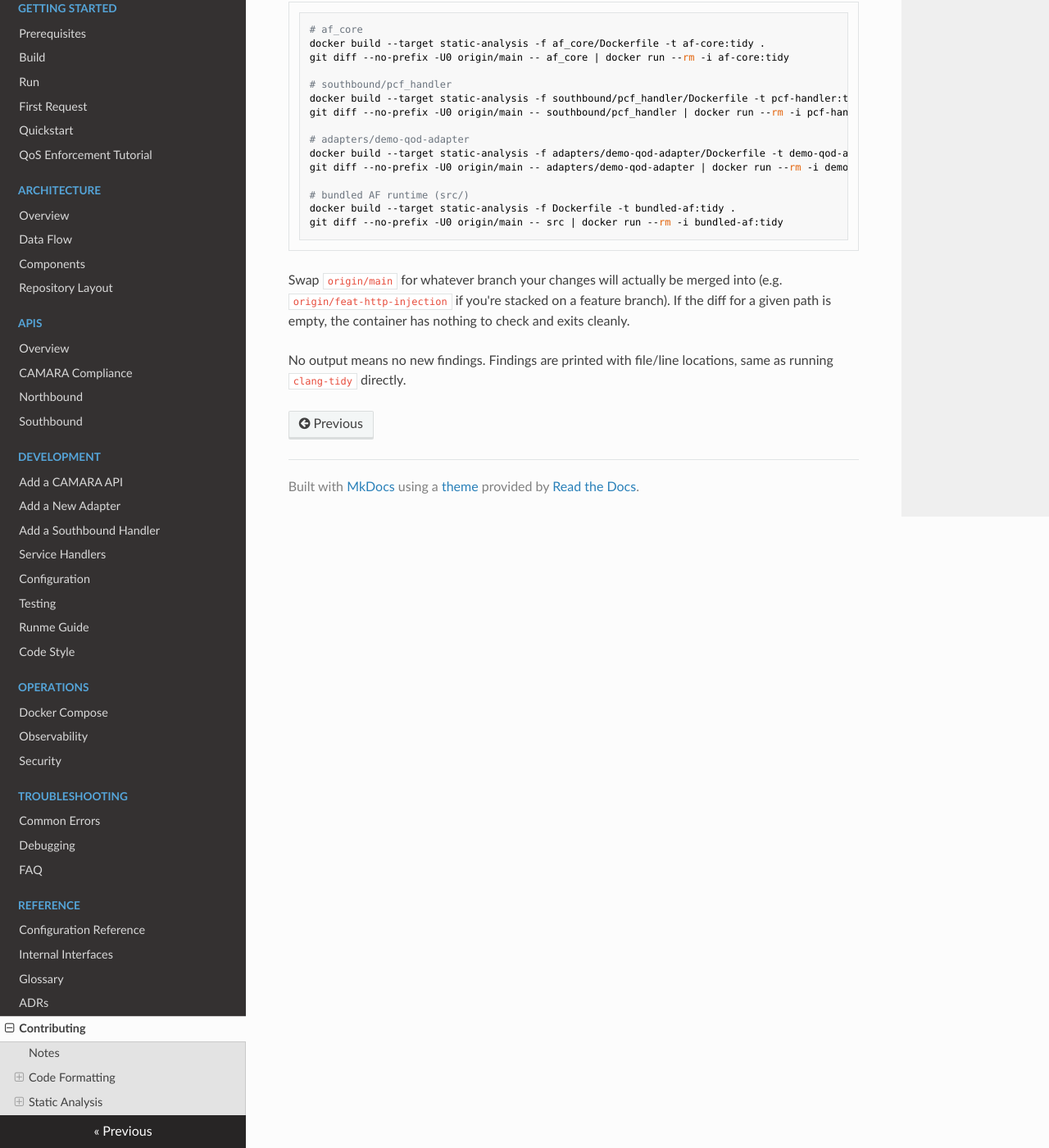
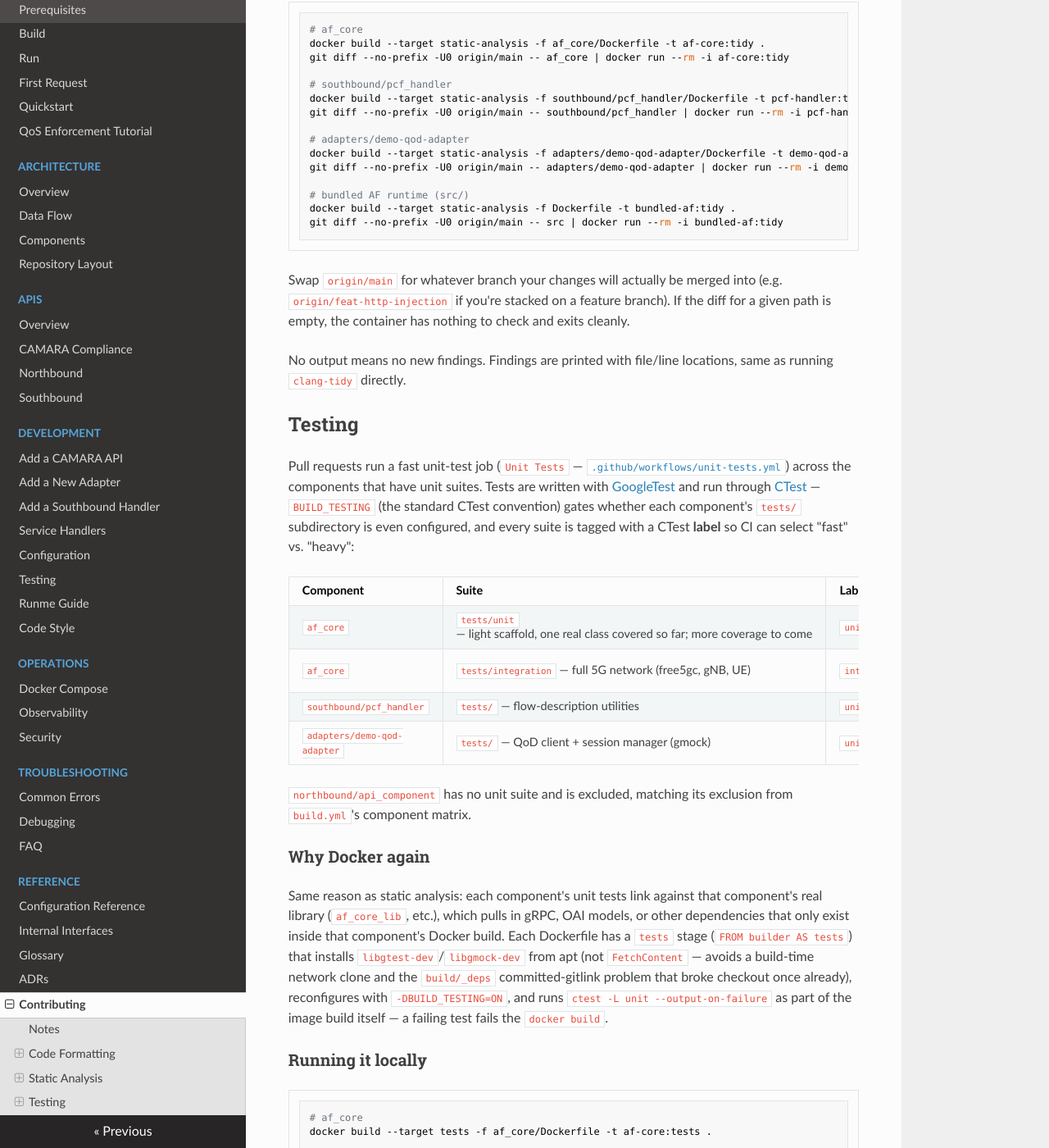
Before and after one commit to phinetech/phine.af, an MkDocs documentation site: the page built from docs/contributing.md, in a window 1280 px wide and 1400 px high, scrolled down 2056 px. Shown: the whole window at 82% size. Built offline with MkDocs 1.6.1, drawn with Linux system fonts in a browser that asks for light colours; nearby versions of some CDN libraries; some of the changed text lies outside the part shown.

Commit message:
ci: automate unit tests via ctest on every pull request
Standardizes af_core, pcf_handler, and demo-qod-adapter on the CTest
convention (BUILD_TESTING, gated tests/ subdirectories) instead of three
inconsistent, mostly-dead gate variables — pcf_handler's tests never ran
in the standalone Docker build path (BUILD_TESTING was never defined
there), and root's BUILD_TESTS pointed at a tests/ directory that didn't
exist. Fixes root's BUILD_TESTING to default OFF in every production
build path (main Dockerfile, bundled Dockerfile, Dockerfile.bundle) so
normal image builds never trigger an unwanted GoogleTest fetch.

Adds a light af_core unit-test scaffold (tests/unit) to prove the wiring
end-to-end, since af_core previously had no unit suite — only the
full-network integration suite, which is untouched and stays in
integration-tests.yml. Suites are labeled unit/integration so CI can
select fast-only runs.

Each component gets a new Docker `tests` stage (mirrors the clang-tidy
static-analysis stage) that installs gtest/gmock from apt rather than
FetchContent, avoiding both a build-time network fetch and the
build/_deps committed-gitlink hazard from earlier. New unit-tests.yml
runs all three via ctest on every PR, diff-scoped per component like the
other quality-check workflows.

Verified locally: all three suites (2/2, 33/33, 12/12 tests) pass through
both native ctest and the actual Docker --target tests build.

Assisted-By: Claude Sonnet 5 <noreply@anthropic.com>
Signed-off-by: Tariro Mukute <18515926+tariromukute@users.noreply.github.com>

````diff
--- a/docs/contributing.md
+++ b/docs/contributing.md
@@ -127,3 +127,69 @@ to check and exits cleanly.
 
 No output means no new findings. Findings are printed with file/line
 locations, same as running `clang-tidy` directly.
+
+## Testing
+
+Pull requests run a fast unit-test job (`Unit Tests` — [`.github/workflows/unit-tests.yml`](https://github.com/phinetech/phine.af/blob/main/.github/workflows/unit-tests.yml))
+across the components that have unit suites. Tests are written with
+[GoogleTest](https://google.github.io/googletest/) and run through
+[CTest](https://cmake.org/cmake/help/latest/manual/ctest.1.html) —
+`BUILD_TESTING` (the standard CTest convention) gates whether each
+component's `tests/` subdirectory is even configured, and every suite is
+tagged with a CTest **label** so CI can select "fast" vs. "heavy":
+
+| Component | Suite | Label | Runs in CI via |
+|---|---|---|---|
+| `af_core` | `tests/unit` — light scaffold, one real class covered so far; more coverage to come | `unit` | `unit-tests.yml`, every PR |
+| `af_core` | `tests/integration` — full 5G network (free5gc, gNB, UE) | `integration` | `integration-tests.yml` (unchanged, heavy, separate) |
+| `southbound/pcf_handler` | `tests/` — flow-description utilities | `unit` | `unit-tests.yml`, every PR |
+| `adapters/demo-qod-adapter` | `tests/` — QoD client + session manager (gmock) | `unit` | `unit-tests.yml`, every PR |
+
+`northbound/api_component` has no unit suite and is excluded, matching its
+exclusion from `build.yml`'s component matrix.
+
+### Why Docker again
+
+Same reason as static analysis: each component's unit tests link against
+that component's real library (`af_core_lib`, etc.), which pulls in gRPC,
+OAI models, or other dependencies that only exist inside that component's
+Docker build. Each Dockerfile has a `tests` stage (`FROM builder AS tests`)
+that installs `libgtest-dev`/`libgmock-dev` from apt (not `FetchContent` —
+avoids a build-time network clone and the `build/_deps` committed-gitlink
+problem that broke checkout once already), reconfigures with
+`-DBUILD_TESTING=ON`, and runs `ctest -L unit --output-on-failure` as part
+of the image build itself — a failing test fails the `docker build`.
+
+### Running it locally
+
+```bash
+# af_core
+docker build --target tests -f af_core/Dockerfile -t af-core:tests .
+
+# southbound/pcf_handler
+docker build --target tests -f southbound/pcf_handler/Dockerfile -t pcf-handler:tests .
+
+# adapters/demo-qod-adapter
+docker build --target tests -f adapters/demo-qod-adapter/Dockerfile -t demo-qod-adapter:tests .
+```
+
+Unlike the format/clang-tidy checks, there's no separate `docker run` step —
+the tests execute during the build, and the build fails if any test does.
+
+If you already have a component's full native dependency stack installed
+(the same libraries its Dockerfile installs — gRPC, protobuf, OAI models,
+etc.), you can skip Docker entirely:
+
+```bash
+cmake -S southbound/pcf_handler -B build -DBUILD_TESTING=ON
+cmake --build build -j
+ctest --test-dir build -L unit --output-on-failure
+```
+
+### Adding a new test
+
+Add a `TEST()`/`TEST_F()` case to the relevant component's `tests/`
+directory (or a new source file, added to that directory's `CMakeLists.txt`)
+and tag it via the suite's `gtest_discover_tests(... PROPERTIES LABELS
+"unit")` call — no CI changes needed, `unit-tests.yml` picks up anything
+under `-L unit` automatically.
````
Also changed, not shown: CMakeLists.txt (+6 -8 lines), adapters/demo-qod-adapter/README.md (+1 -1 lines), 13 other files.
